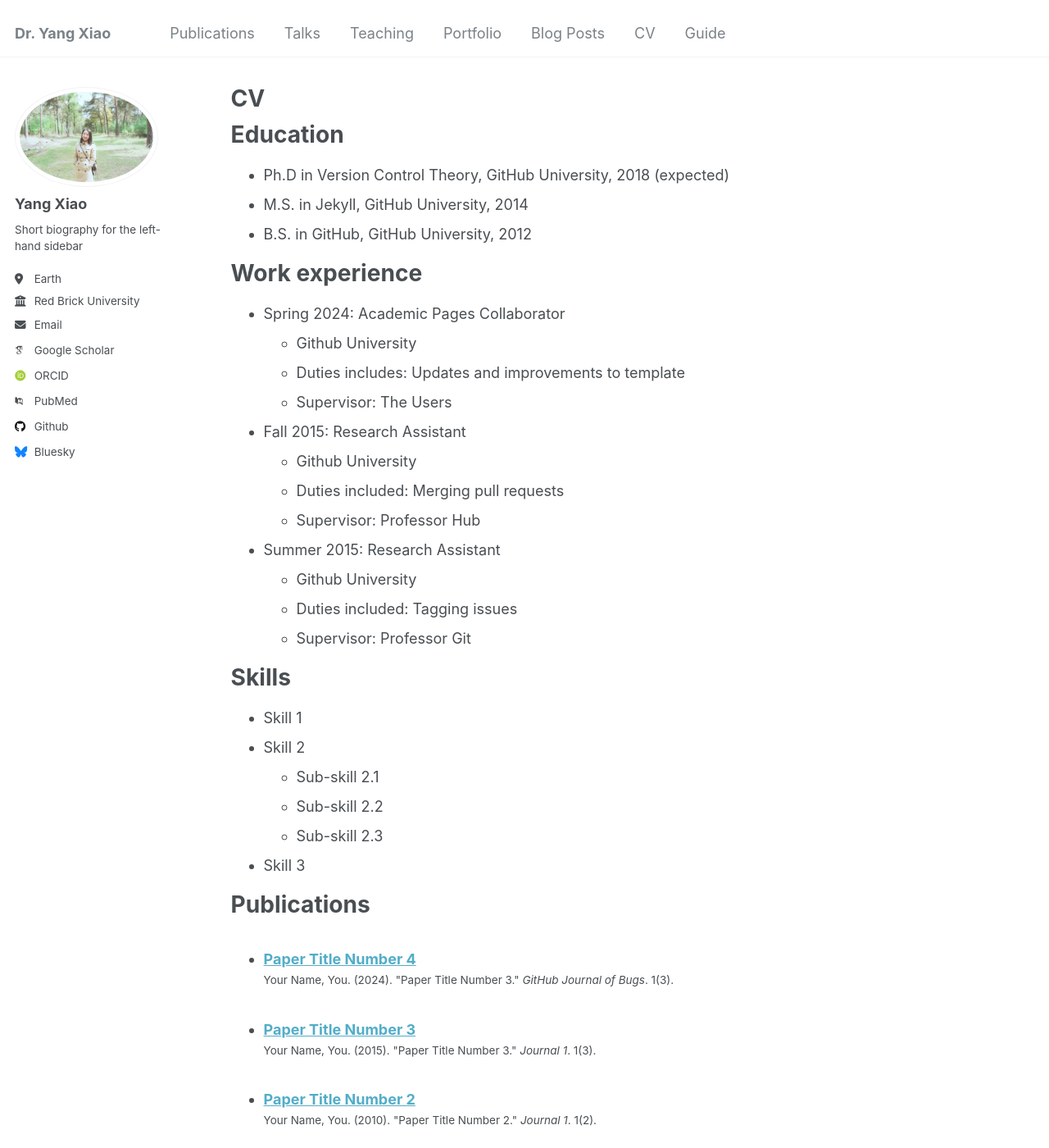
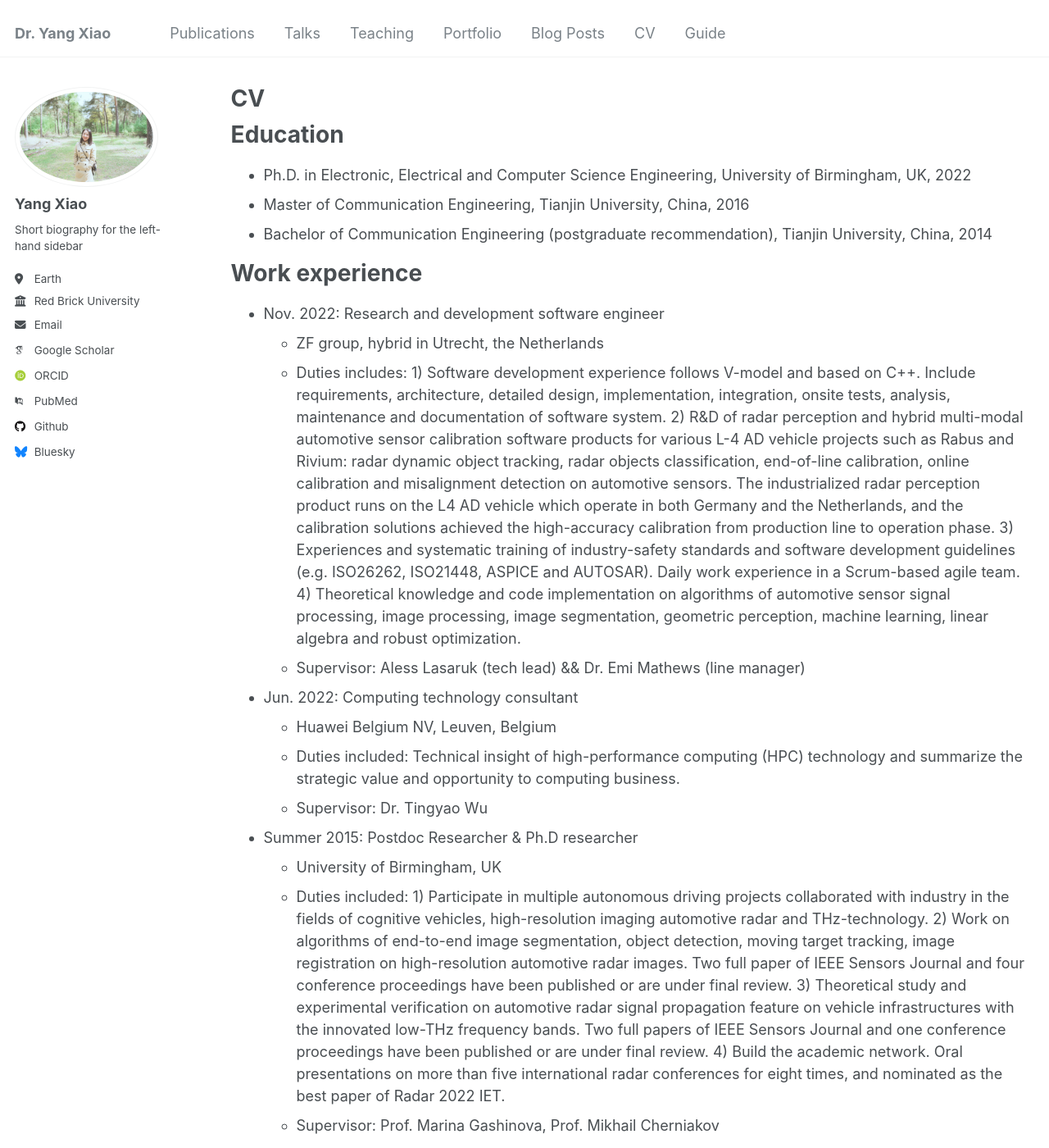
Before and after one commit to YangSophiaXiao/Yang.Sophia.Xiao.github.io, a Jekyll site: the page built from _pages/cv.md, in a window 1280 px wide and 1400 px high. Shown: the whole window at 82% size. Built offline with Jekyll 4.4.1, drawn with Linux system fonts in a browser that asks for light colours; some web fonts are replaced.

Commit message:
Changes on CV section

```diff
--- a/_pages/cv.md
+++ b/_pages/cv.md
@@ -11,26 +11,34 @@ redirect_from:
 
 Education
 ======
-* Ph.D in Version Control Theory, GitHub University, 2018 (expected)
-* M.S. in Jekyll, GitHub University, 2014
-* B.S. in GitHub, GitHub University, 2012
+* Ph.D. in Electronic, Electrical and Computer Science Engineering, University of Birmingham, UK, 2022
+* Master of Communication Engineering, Tianjin University, China, 2016
+* Bachelor of Communication Engineering (postgraduate recommendation), Tianjin University, China, 2014
 
 Work experience
 ======
-* Spring 2024: Academic Pages Collaborator
-  * Github University
-  * Duties includes: Updates and improvements to template
-  * Supervisor: The Users
+* Nov. 2022: Research and development software engineer
+  * ZF group, hybrid in Utrecht, the Netherlands
+  * Duties includes:
+  1) Software development experience follows V-model and based on C++. Include requirements, architecture, detailed design, implementation, integration, onsite tests, analysis, maintenance and documentation of software system.
+  2) R&D of radar perception and hybrid multi-modal automotive sensor calibration software products for various L-4 AD vehicle projects such as Rabus and Rivium: radar dynamic object tracking, radar objects classification, end-of-line calibration, online calibration and misalignment detection on automotive sensors. The industrialized radar perception product runs on the L4 AD vehicle which operate in both Germany and the Netherlands, and the calibration solutions achieved the high-accuracy calibration from production line to operation phase.
+  3) Experiences and systematic training of industry-safety standards and software development guidelines (e.g. ISO26262, ISO21448, ASPICE and AUTOSAR). Daily work experience in a Scrum-based agile team.
+  4) Theoretical knowledge and code implementation on algorithms of automotive sensor signal processing, image processing, image segmentation, geometric perception, machine learning, linear algebra and robust optimization.
+  * Supervisor: Aless Lasaruk (tech lead) && Dr. Emi Mathews (line manager)
 
-* Fall 2015: Research Assistant
-  * Github University
-  * Duties included: Merging pull requests
-  * Supervisor: Professor Hub
+* Jun. 2022: Computing technology consultant
+  * Huawei Belgium NV, Leuven, Belgium
+  * Duties included: Technical insight of high-performance computing (HPC) technology and summarize the strategic value and opportunity to computing business.
+  * Supervisor: Dr. Tingyao Wu
 
-* Summer 2015: Research Assistant
-  * Github University
-  * Duties included: Tagging issues
-  * Supervisor: Professor Git
+* Summer 2015: Postdoc Researcher & Ph.D researcher
+  * University of Birmingham, UK
+  * Duties included:
+  1) Participate in multiple autonomous driving projects collaborated with industry in the fields of cognitive vehicles, high-resolution imaging automotive radar and THz-technology.
+  2) Work on algorithms of end-to-end image segmentation, object detection, moving target tracking, image registration on high-resolution automotive radar images. Two full paper of IEEE Sensors Journal and four conference proceedings have been published or are under final review.
+  3) Theoretical study and experimental verification on automotive radar signal propagation feature on vehicle infrastructures with the innovated low-THz frequency bands. Two full papers of IEEE Sensors Journal and one conference proceedings have been published or are under final review.
+  4) Build the academic network. Oral presentations on more than five international radar conferences for eight times, and nominated as the best paper of Radar 2022 IET.
+  * Supervisor: Prof. Marina Gashinova, Prof. Mikhail Cherniakov
 
 Skills
 ======
```
